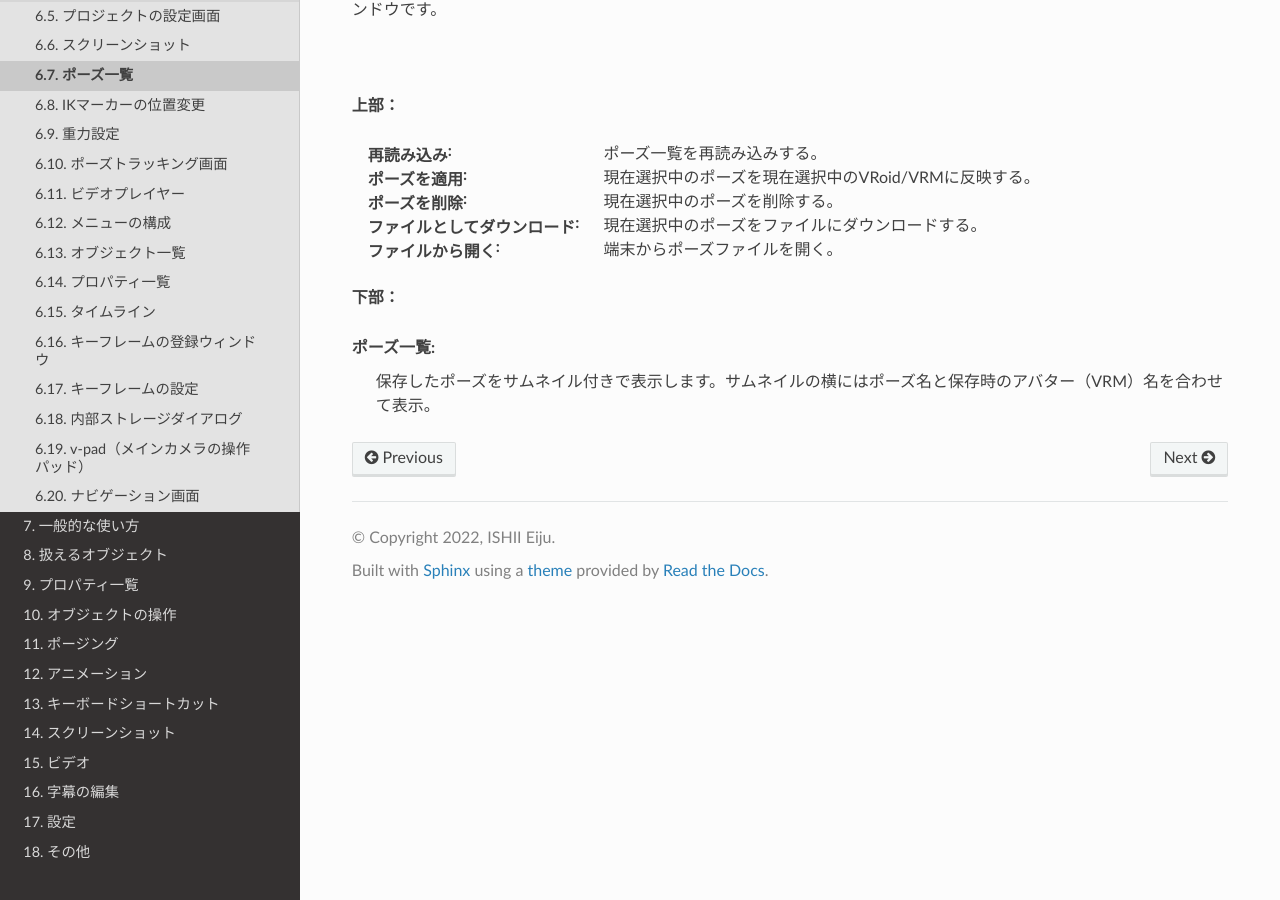
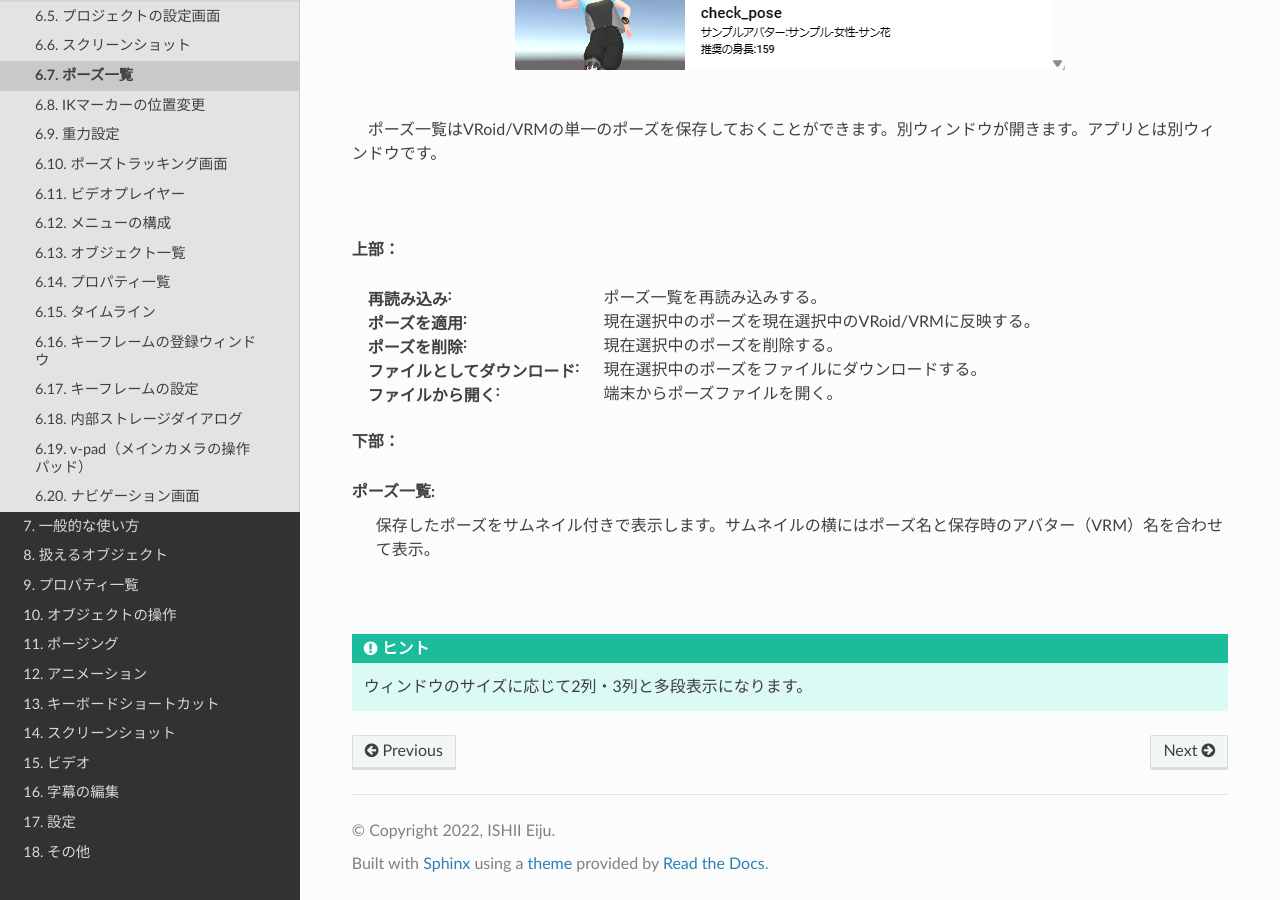
Before and after one commit to nishlumi/vrmviewmdoc, a Sphinx documentation site: the page built from docs/source/man1/screen_pose.rst, in a window 1280 px wide and 900 px high, scrolled down 830 px. Built offline with Sphinx 7.4.7 and the Read the Docs theme 2.0.0, drawn with Linux system fonts in a browser that asks for light colours; a script that is not in the unit is left out.

Commit message:
2023.05.20夜時点
For ver 2.1.2

```diff
--- a/docs/source/conf.py
+++ b/docs/source/conf.py
@@ -22,7 +22,7 @@ copyright = '2022, ISHII Eiju'
 author = 'ISHII Eiju'
 
 # The full version, including alpha/beta/rc tags
-release = '2.1.1'
+release = '2.1.2'
 
 
 # -- General configuration ---------------------------------------------------
--- a/docs/source/man1/screen_pose.rst
+++ b/docs/source/man1/screen_pose.rst
@@ -5,7 +5,6 @@
 ####################################
 
 .. image:: ../img/screen_pose.png
-    :scale: 80
     :align: center
 
 |
@@ -32,3 +31,8 @@
 
 ポーズ一覧:
     保存したポーズをサムネイル付きで表示します。サムネイルの横にはポーズ名と保存時のアバター（VRM）名を合わせて表示。
+
+|
+
+.. hint::
+    ウィンドウのサイズに応じて2列・3列と多段表示になります。
```
Also changed, not shown: docs/source/img/screen_pose.png.
